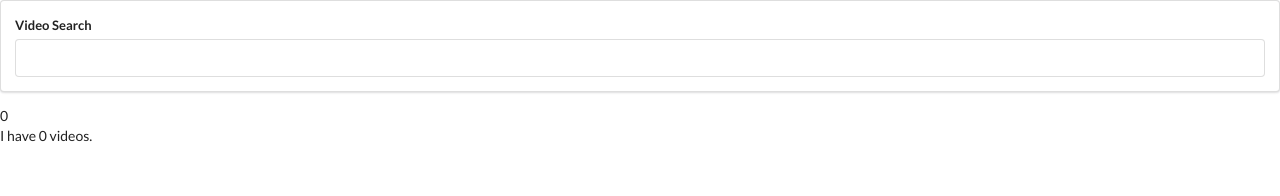
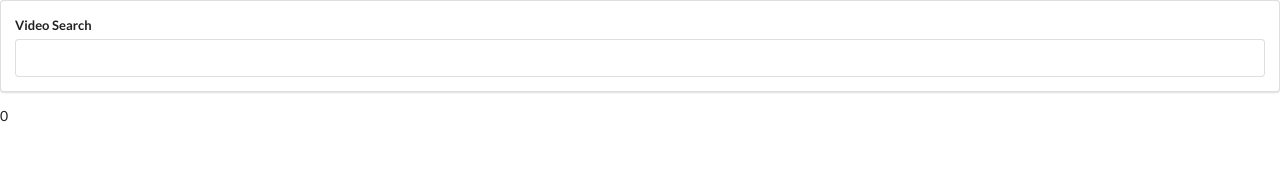
Before and after one commit to GuzlejM/YT-React-Hooks, a React (Create React App) app: page / in a window 1280 px wide. Shown: the top 196 px of the page. Built offline with nearby package versions, Linux system fonts and the light colour scheme.

Commit message:
VideoItem component

```diff
--- a/src/components/App.js
+++ b/src/components/App.js
@@ -21,7 +21,6 @@ class App extends React.Component {
           <div>
             <SearchBar onFormSubmit={this.onTermSubmit}/>
             <VideoList videos={this.state.videos} />
-            I have {this.state.videos.length} videos.
           </div>
         );
     }
--- /dev/null
+++ b/src/components/VideoItem.js
@@ -0,0 +1,9 @@
+import React from 'react';
+
+const VideoItem = (props) => {
+    return (
+      <div>Video Item</div>
+    );
+  };
+
+export default VideoItem;
--- a/src/components/VideoList.js
+++ b/src/components/VideoList.js
@@ -1,7 +1,10 @@
 import React from 'react';
+import VideoItem from './VideoItem'
 
-const VideoList = (props) => {
-    return <div>{props.videos.length}</div>
+const VideoList = ({ videos }) => {
+  return (
+    <div>{videos.length}</div>
+  );
 };
 
 export default VideoList;
```
